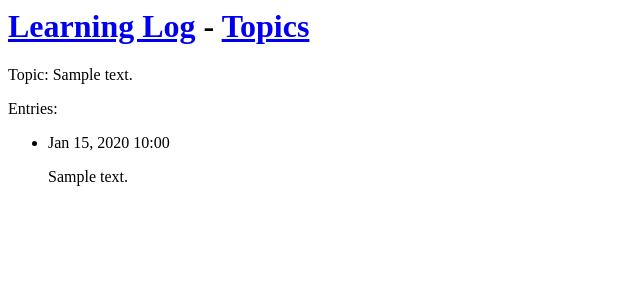
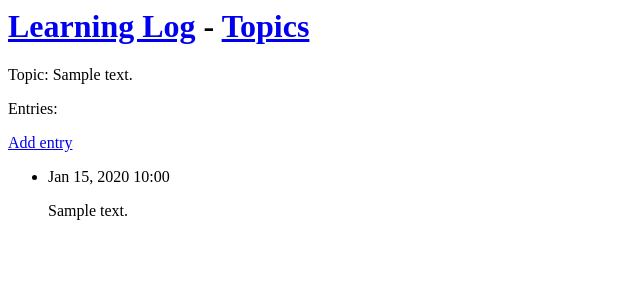
Before and after one commit to codylovell/learning_log, a Django app: page /topics/1/ in a window 1280 px wide. Shown: the top 300 px of the page, without its empty margins (0-640 px from the left). Run offline with Django 3.2, Linux system fonts and the light colour scheme; tables that the repository leaves empty hold one stand-in row (values such as "Sample post").

Commit message:
Able to add topics and entries

```diff
--- a/learning_logs/templates/learning_logs/topic.html
+++ b/learning_logs/templates/learning_logs/topic.html
@@ -5,6 +5,9 @@
     <p>Topic: {{ topic }} </p>
 
     <p>Entries:</p>
+    <p>
+        <a href="{% url 'learning_logs:new_entry' topic.id %}">Add entry</a>
+    </p>
     <ul>
         {% for entry in entries %}
             <li>
--- a/learning_logs/templates/learning_logs/topics.html
+++ b/learning_logs/templates/learning_logs/topics.html
@@ -12,4 +12,6 @@
         {% endfor %}
     </ul>
 
+<a href="{% url 'learning_logs:new_topic' %}">Add a new topic:</a>
+
 {% endblock content %}
--- a/learning_logs/urls.py
+++ b/learning_logs/urls.py
@@ -9,5 +9,9 @@ from . import views
 urlpatterns = [
     url(r'^$', views.index, name='index'),
     url(r'^topics/$', views.topics, name='topics'),
-    url(r'^topics/(?P<topic_id>\d+)/$', views.topic, name='topic')
+    url(r'^topics/(?P<topic_id>\d+)/$', views.topic, name='topic'),
+    url(r'^new_topic/$', views.new_topic, name='new_topic'),
+    url(r'^new_entry/(?P<topic_id>\d+)/$', views.new_entry, name='new_entry'),
+    url(r'^edit_entry/(?P<entry_id>\d+)/$', views.edit_entry,
+        name='edit_entry'),
 ]
--- a/learning_logs/views.py
+++ b/learning_logs/views.py
@@ -1,6 +1,9 @@
 from django.shortcuts import render
+from django.http import HttpResponseRedirect
+from django.core.urlresolvers import reverse
 
 from learning_logs.models import Topic, Entry
+from .forms import TopicForm, EntryForm
 
 
 def index(request):
@@ -20,3 +23,55 @@ def topic(request, topic_id):
     entries = topic.entry_set.order_by('-date_added')
     context = {'topic': topic, 'entries': entries}
     return render(request, 'learning_logs/topic.html', context)
+
+def new_topic(request):
+    """Add a new topic"""
+    if request.method != 'POST':
+        # No data sub,itted;create a blank form.
+        form = TopicForm()
+    else:
+        # POST data submitted; process data
+        form = TopicForm(data=request.POST)
+        if form.is_valid():
+            form.save()
+            return HttpResponseRedirect(reverse('learning_logs:topics'))
+
+    context = {'form': form}
+    return render(request, 'learning_logs/new_topic.html', context)
+
+def new_entry(request, topic_id):
+    """Add a new entry for a particular topic."""
+    topic = Topic.objects.get(id=topic_id)
+
+    if request.method != 'POST':
+        # No data submitted; create a blank form
+        form = EntryForm()
+    else:
+        #POST data submitted; process data.
+        form = EntryForm(data=request.POST)
+        if form.is_valid():
+            new_entry = form.save(commit=False)
+            new_entry.topic = topic
+            new_entry.save()
+            return HttpResponseRedirect(reverse('learning_logs:topic',
+                                                args=[topic_id]))
+
+    context = {'topic':topic, 'form':form}
+    return render(request, 'learning_logs/new_entry.html', context)
+
+def edit_entry(request, entry_id):
+    """Edit an existing entry"""
+    entry = Entry.objects.get(id=entry_id)
+    topic = entry.topic
+
+    if request.method != 'POST':
+        form = EntryForm(instance=entry)
+    else:
+        form = EntryForm(instance=entry, data=request.POST)
+        if form.is_valid:
+            form.save()
+            return HttpResponseRedirect(reverse('learning_logs:topic',
+                                                args=[topic.id]))
+
+    context = {'entry': entry, 'topic': topic, 'form': form}
+    return render(request, 'learning_logs/edit_entry.html', context)
```
Also changed, not shown: learning_logs/forms.py (added, +18 -0 lines), learning_logs/templates/learning_logs/edit_entry.html (added, +10 -0 lines), learning_logs/templates/learning_logs/new_entry.html (added, +15 -0 lines), learning_logs/templates/learning_logs/new_topic.html (added, +11 -0 lines).
